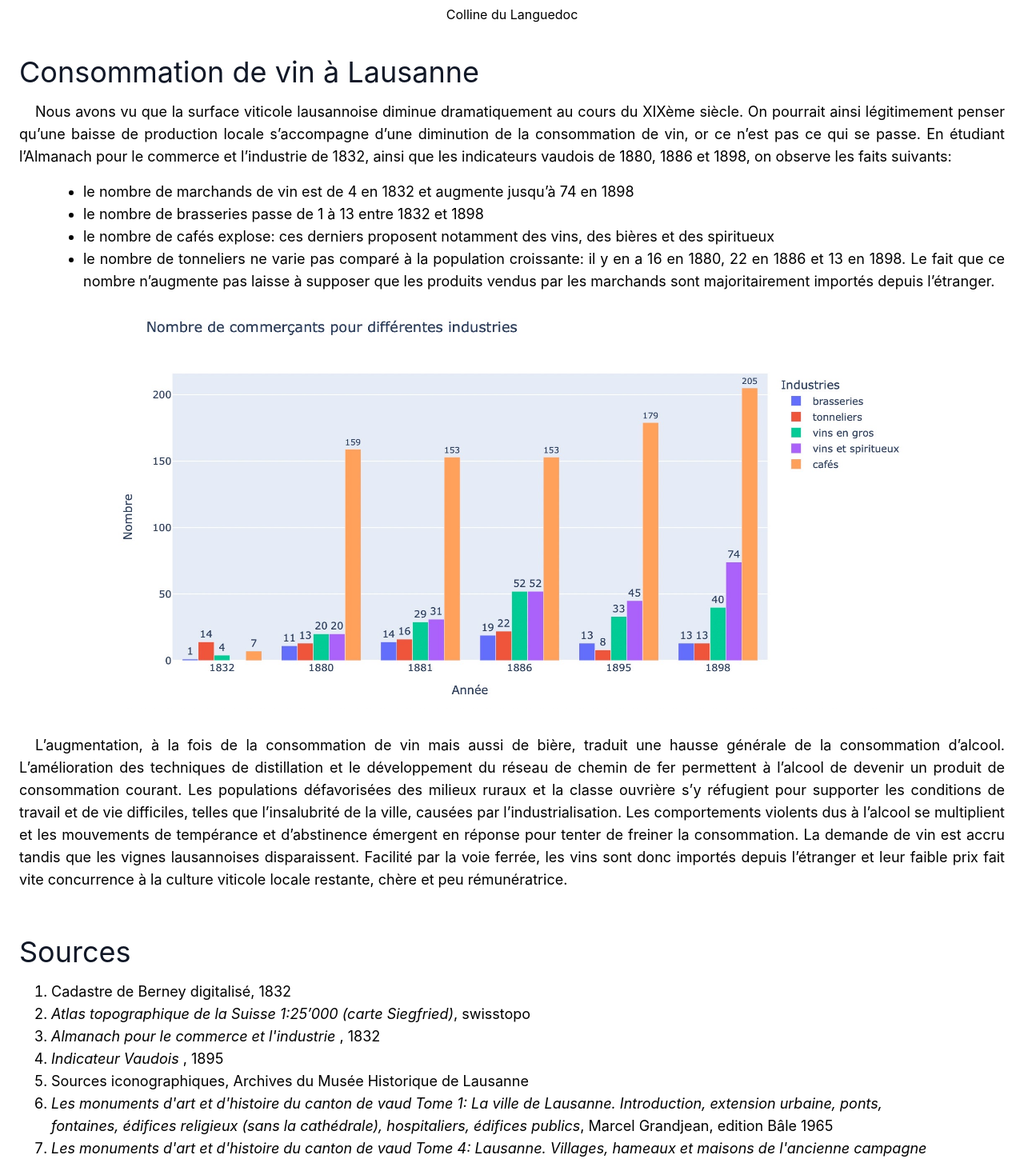
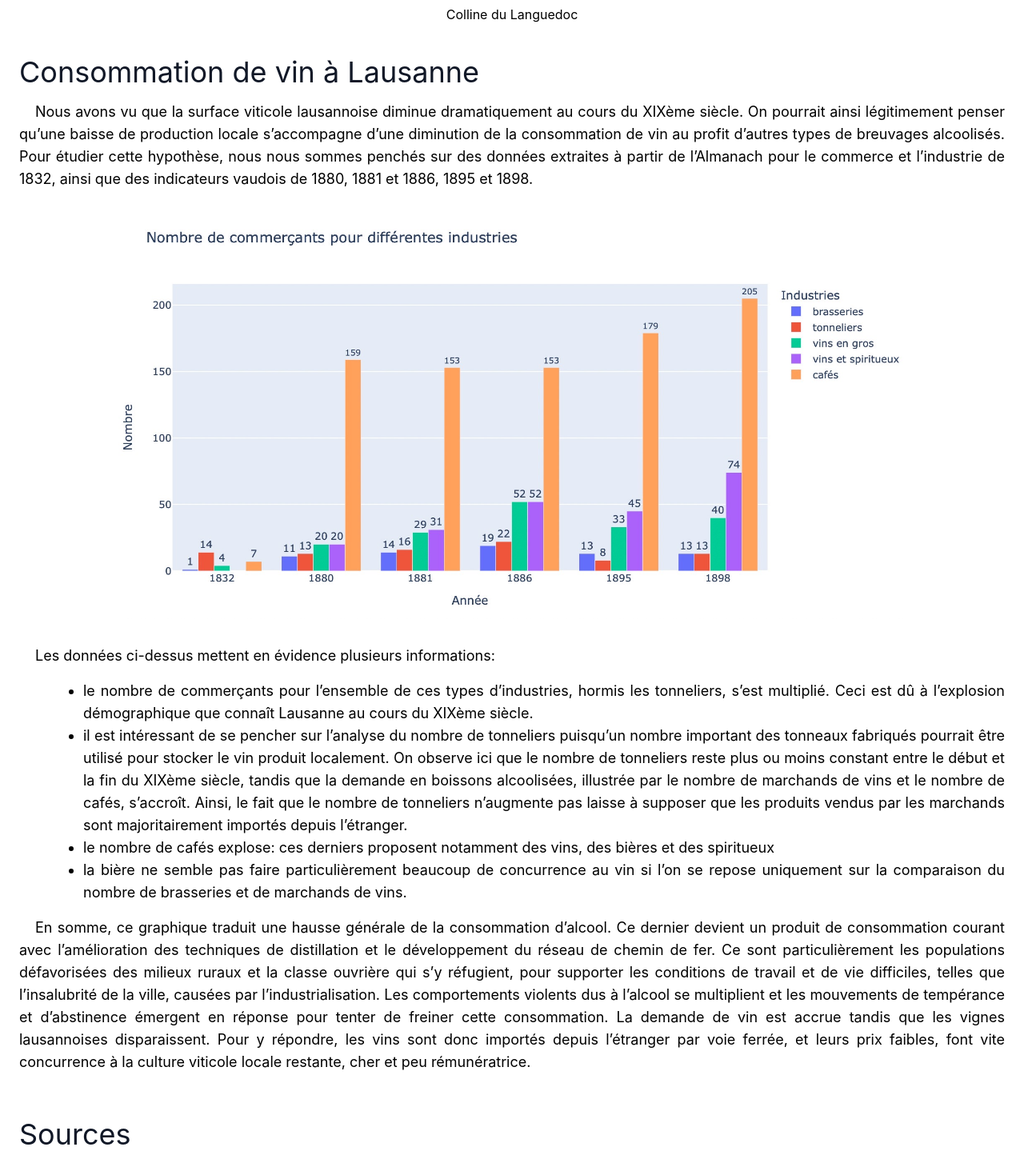
Before and after one commit to LTMVigne/ltmvigne.github.io, a React (Create React App) app: page / in a window 1280 px wide. Shown: the part 7530-8984 px from the top of the page at 80% size. Built offline with nearby package versions, Linux system fonts and the light colour scheme.

Commit message:
modif description du plot

```diff
--- a/src/pages/Vin.tsx
+++ b/src/pages/Vin.tsx
@@ -7,36 +7,30 @@ const Vin: FC = () => {
       <div className="flex-1 self-center">
         <h1 className="text-4xl text-left text-gray-900">Consommation de vin à Lausanne</h1>
         <p className="indent-5 text-lg text-justify py-4">
-          {`Nous avons vu que la surface viticole lausannoise diminue dramatiquement au cours du XIXème siècle. On
-          pourrait ainsi légitimement penser qu’une baisse de production locale s’accompagne d’une diminution de la
-          consommation de vin, or ce n’est pas ce qui se passe. En étudiant l’Almanach pour le commerce et l’industrie
-          de 1832, ainsi que les indicateurs vaudois de 1880, 1886 et 1898, on observe les faits suivants:`}
+          {`Nous avons vu que la surface viticole lausannoise diminue dramatiquement au cours du XIXème siècle. On pourrait ainsi légitimement penser qu’une baisse de production locale s’accompagne d’une diminution de la consommation de vin au profit d’autres types de breuvages alcoolisés. Pour étudier cette hypothèse, nous nous sommes penchés sur des données extraites à partir de l’Almanach pour le commerce et l’industrie de 1832, ainsi que des indicateurs vaudois de 1880, 1881 et 1886, 1895 et 1898.`}
         </p>
-        <ul className="text-justify text-lg list-disc ml-20">
-          <li>{`le nombre de marchands de vin est de 4 en 1832 et augmente jusqu’à 74 en 1898`}</li>
-          <li>{`le nombre de brasseries passe de 1 à 13 entre 1832 et 1898`}</li>
-          <li>{`le nombre de cafés explose: ces derniers proposent notamment des vins, des bières et des spiritueux`}</li>
-          <li>
-            {`le nombre de tonneliers ne varie pas comparé à la population croissante: il y en a 16 en 1880, 22 en 1886 et
-            13 en 1898. Le fait que ce nombre n’augmente pas laisse à supposer que les produits vendus par les marchands
-            sont majoritairement importés depuis l’étranger.`}
-          </li>
-        </ul>
 
         <div className="flex justify-center py-4">
           <img src={profession} alt="" className="w-[985px] h-[504px]" />
         </div>
 
         <p className="indent-5 text-lg text-justify py-4">
-          {`L’augmentation, à la fois de la consommation de vin mais aussi de bière, traduit une hausse générale de la
-          consommation d’alcool. L’amélioration des techniques de distillation et le développement du réseau de chemin
-          de fer permettent à l’alcool de devenir un produit de consommation courant. Les populations défavorisées des
-          milieux ruraux et la classe ouvrière s’y réfugient pour supporter les conditions de travail et de vie
-          difficiles, telles que l’insalubrité de la ville, causées par l’industrialisation. Les comportements violents
-          dus à l’alcool se multiplient et les mouvements de tempérance et d’abstinence émergent en réponse pour tenter
-          de freiner la consommation. La demande de vin est accru tandis que les vignes lausannoises disparaissent.
-          Facilité par la voie ferrée, les vins sont donc importés depuis l’étranger et leur faible prix fait vite
-          concurrence à la culture viticole locale restante, chère et peu rémunératrice.`}
+          {`Les données ci-dessus mettent en évidence plusieurs informations:`}
+        </p>
+
+        <ul className="text-justify text-lg list-disc ml-20">
+          <li>{`le nombre de commerçants pour l’ensemble de ces types d’industries, hormis les tonneliers, s’est multiplié. Ceci est dû à l’explosion démographique que connaît Lausanne au cours du XIXème siècle.`}</li>
+          <li>{`il est intéressant de se pencher sur l’analyse du nombre de tonneliers puisqu’un nombre important des tonneaux fabriqués pourrait être utilisé pour stocker le vin produit localement. On observe ici que le nombre de tonneliers reste plus ou moins constant entre le début et la fin du XIXème siècle, tandis que la demande en boissons alcoolisées, illustrée par le nombre de marchands de vins et le nombre de cafés, s’accroît. Ainsi, le fait que le nombre de tonneliers n’augmente pas laisse à supposer que les produits vendus par les marchands sont majoritairement importés depuis l’étranger.`}</li>
+          <li>{`le nombre de cafés explose: ces derniers proposent notamment des vins, des bières et des spiritueux`}</li>
+          <li>
+            {`la bière ne semble pas faire particulièrement beaucoup de concurrence au vin si l’on se repose uniquement sur la comparaison du nombre de brasseries et de marchands de vins.`}
+          </li>
+        </ul>
+
+
+        <p className="indent-5 text-lg text-justify py-4">
+          {`En somme, ce graphique traduit une hausse générale de la consommation d’alcool. Ce dernier devient un produit de consommation courant avec l’amélioration des techniques de distillation et le développement du réseau de chemin de fer. Ce sont particulièrement les populations défavorisées des milieux ruraux et la classe ouvrière qui s’y réfugient, pour supporter les conditions de travail et de vie difficiles, telles que l’insalubrité de la ville, causées par l’industrialisation. Les comportements violents dus à l’alcool se multiplient et les mouvements de tempérance et d’abstinence émergent en réponse pour tenter de freiner cette consommation.
+La demande de vin est accrue tandis que les vignes lausannoises disparaissent. Pour y répondre, les vins sont donc importés depuis l’étranger par voie ferrée, et leurs prix faibles, font vite concurrence à la culture viticole locale restante, cher et peu rémunératrice.`}
         </p>
       </div>
     </div>
```
